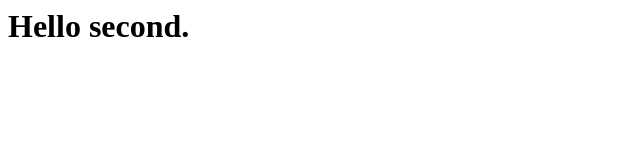
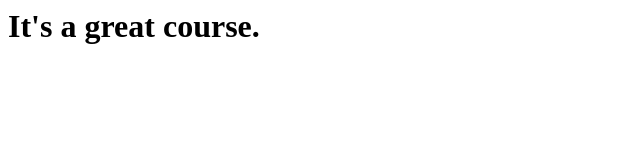
Before and after one commit to jdmairs/coursera-test, a plain HTML site: page site/index.html in a window 1280 px wide. Shown: the whole page, without its empty margins (0-640 px from the left). Drawn offline with Linux system fonts and the light colour scheme.

Commit message:
small change

```diff
--- a/site/index.html
+++ b/site/index.html
@@ -1,9 +1,8 @@
 <html>
 <head>
 	<title>Hello Coursera!</title>
-    <!--<h1>Hello first.</h1>-->
 </head>
 <body>
-<h1>Hello second.</h1>
+<h1>It's a great course.</h1>
 </body>
 </html>
```
